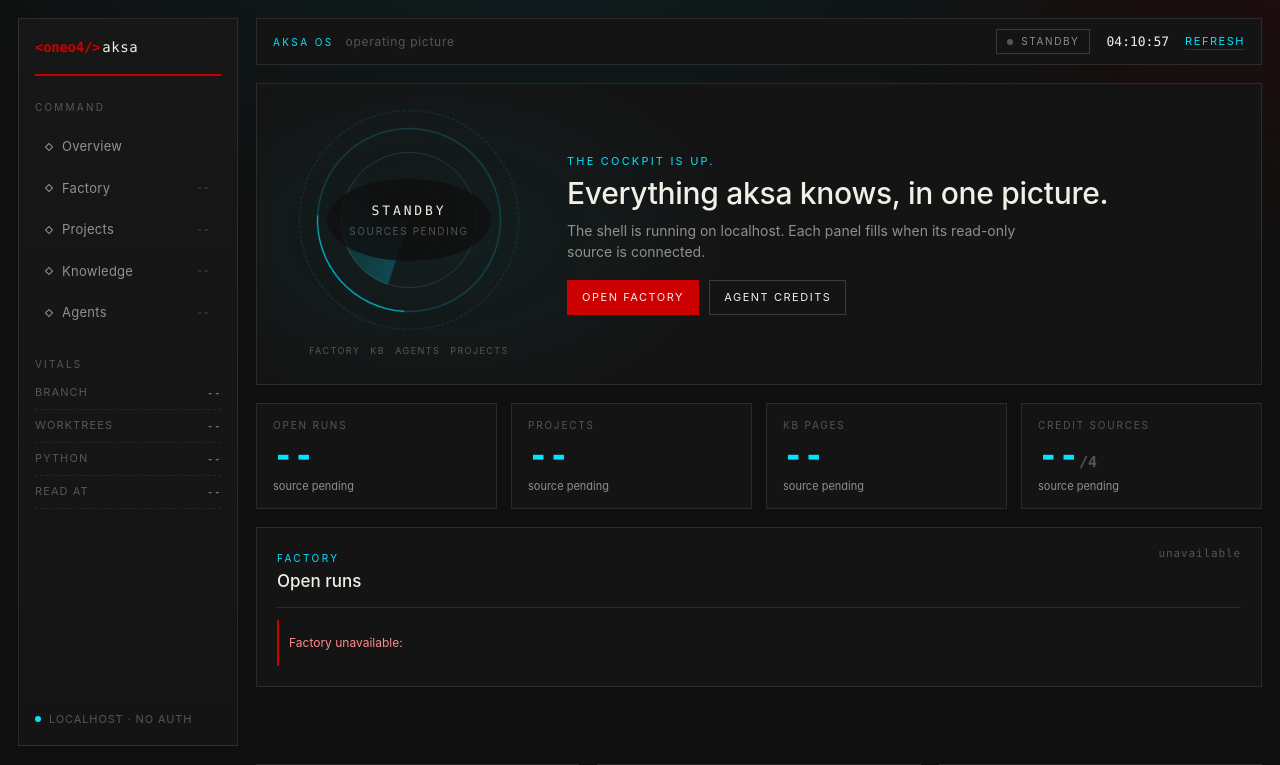
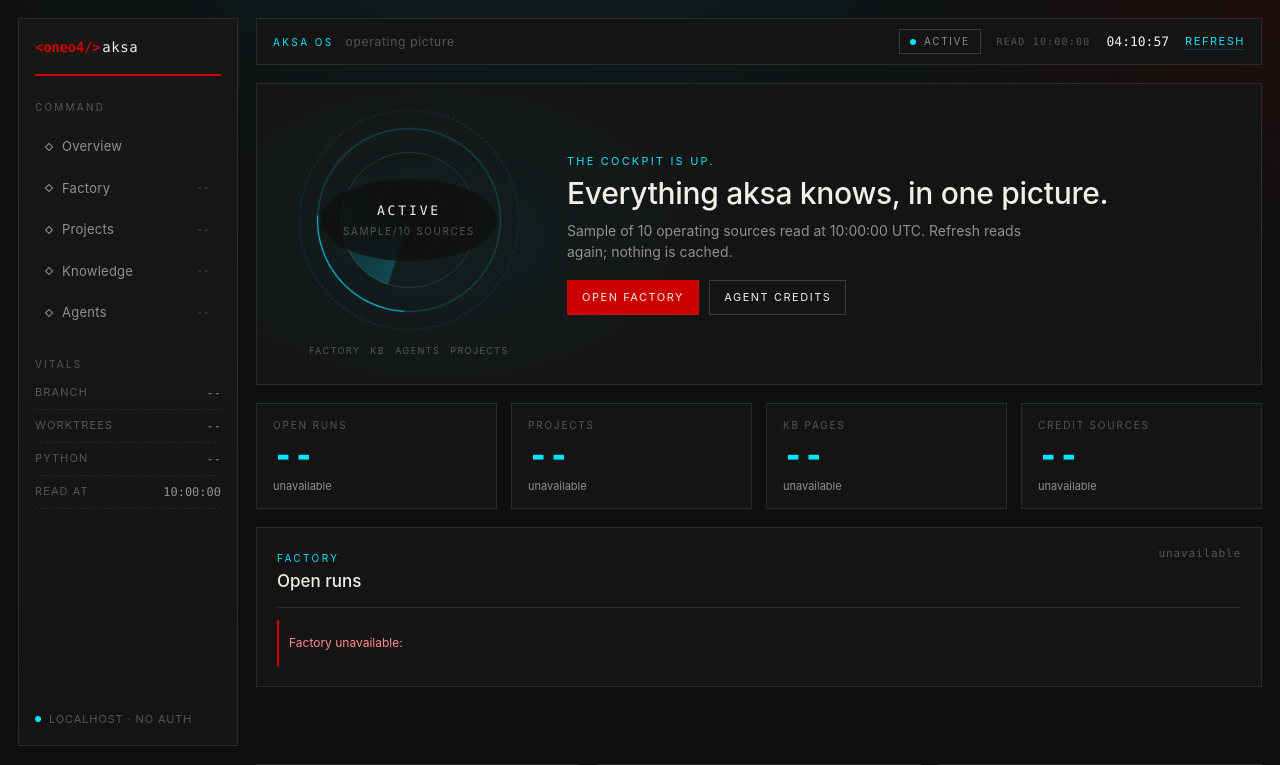
Before and after one commit to oneo4-tech/aksa, a FastAPI app: template os/aksa_os/templates/index.html in a window 1280 px wide. Shown: the top 765 px of the page. Run offline with FastAPI, Linux system fonts and the light colour scheme; the template is opened without the code that fills it: most values are stand-ins (such as "Sample title", 1, 10 or a date in 2020); parts of the project's set-up code (start-up, migrations or seed data) failed here and were passed over.

Commit message:
feat(os): overview aggregation and refresh
Refs #37

```diff
--- a/os/aksa_os/app.py
+++ b/os/aksa_os/app.py
@@ -2,6 +2,7 @@
 
 from collections.abc import Callable
 from dataclasses import dataclass
+from datetime import datetime
 from pathlib import Path
 
 from fastapi import FastAPI, Request
@@ -10,7 +11,7 @@ from fastapi.staticfiles import StaticFiles
 from fastapi.templating import Jinja2Templates
 
 from aksa_os.env import read_env
-from aksa_os.models import CreditView, FactoryView, KnowledgeView, ProjectsView, Source
+from aksa_os.models import CreditView, FactoryView, KnowledgeView, ProjectsView, Source, SystemView
 from aksa_os.runner import run_command
 from aksa_os.settings import Settings
 from aksa_os.sources.credits import (
@@ -25,6 +26,7 @@ from aksa_os.sources.credits import (
 from aksa_os.sources.factory import read_factory
 from aksa_os.sources.knowledge import read_knowledge
 from aksa_os.sources.projects import read_projects
+from aksa_os.sources.system import read_system
 
 PACKAGE_ROOT = Path(__file__).resolve().parent
 TEMPLATES = Jinja2Templates(directory=PACKAGE_ROOT / "templates")
@@ -38,6 +40,7 @@ class Sources:
     projects: Callable[[], Source[ProjectsView]]
     knowledge: Callable[[], Source[KnowledgeView]]
     credits: Callable[[], Source[CreditView]]
+    system: Callable[[], Source[SystemView]]
 
 
 def default_sources(settings: Settings | None = None) -> Sources:
@@ -53,7 +56,27 @@ def default_sources(settings: Settings | None = None) -> Sources:
             lambda: read_opencode(settings.opencode_db),
             lambda: read_google(settings.local_settings),
         ),
+        system=lambda: read_system(settings.repo_root, run_command, settings.timeout),
     )
+
+
+def status_of(*sources: Source) -> str:
+    """online when every source answered, degraded when some did, offline when none."""
+    answered = sum(source.ok for source in sources)
+    if answered == len(sources):
+        return "online"
+    return "degraded" if answered else "offline"
+
+
+def latest_read(*sources: Source) -> datetime | None:
+    """The newest read time among the sources that carry one."""
+    moments = [source.read_at for source in sources if source.read_at]
+    return max(moments) if moments else None
+
+
+def shell(page: str, system: Source[SystemView], read_at: datetime | None, status: str, **values) -> dict:
+    """The values the shell needs on every page, plus the page's own sources."""
+    return {"page": page, "system": system, "read_at": read_at, "status": status, **values}
 
 
 def create_app(sources: Sources | None = None) -> FastAPI:
@@ -62,38 +85,62 @@ def create_app(sources: Sources | None = None) -> FastAPI:
     app = FastAPI(title="AKSA OS", docs_url=None, redoc_url=None)
     app.mount("/static", StaticFiles(directory=PACKAGE_ROOT / "static"), name="static")
 
+    @app.middleware("http")
+    async def no_store(request: Request, call_next):
+        """Each HTML page is read fresh, so the browser must not serve a cached copy."""
+        response = await call_next(request)
+        if response.headers.get("content-type", "").startswith("text/html"):
+            response.headers["Cache-Control"] = "no-store"
+        return response
+
     @app.get("/", response_class=HTMLResponse)
     def overview(request: Request) -> HTMLResponse:
-        return TEMPLATES.TemplateResponse(
-            request,
-            "index.html",
-            {
-                "page": "overview",
-                "factory": sources.factory(),
-                "projects": sources.projects(),
-                "knowledge": sources.knowledge(),
-                "credits": sources.credits(),
-            },
+        system = sources.system()
+        factory = sources.factory()
+        projects = sources.projects()
+        knowledge = sources.knowledge()
+        credits = sources.credits()
+        operating = (factory, projects, knowledge, credits)
+        context = shell(
+            "overview",
+            system,
+            latest_read(*operating) or system.read_at,
+            status_of(*operating),
+            factory=factory,
+            projects=projects,
+            knowledge=knowledge,
+            credits=credits,
+            sources_ok=sum(source.ok for source in operating),
+            sources_total=len(operating),
         )
+        return TEMPLATES.TemplateResponse(request, "index.html", context)
 
     @app.get("/factory", response_class=HTMLResponse)
     def factory_screen(request: Request) -> HTMLResponse:
-        return TEMPLATES.TemplateResponse(request, "factory.html", {"page": "factory", "factory": sources.factory()})
+        system = sources.system()
+        factory = sources.factory()
+        context = shell("factory", system, factory.read_at, status_of(factory), factory=factory)
+        return TEMPLATES.TemplateResponse(request, "factory.html", context)
 
     @app.get("/projects", response_class=HTMLResponse)
     def projects_screen(request: Request) -> HTMLResponse:
-        return TEMPLATES.TemplateResponse(
-            request, "projects.html", {"page": "projects", "projects": sources.projects()}
-        )
+        system = sources.system()
+        projects = sources.projects()
+        context = shell("projects", system, projects.read_at, status_of(projects), projects=projects)
+        return TEMPLATES.TemplateResponse(request, "projects.html", context)
 
     @app.get("/knowledge", response_class=HTMLResponse)
     def knowledge_screen(request: Request) -> HTMLResponse:
-        return TEMPLATES.TemplateResponse(
-            request, "knowledge.html", {"page": "knowledge", "knowledge": sources.knowledge()}
-        )
+        system = sources.system()
+        knowledge = sources.knowledge()
+        context = shell("knowledge", system, knowledge.read_at, status_of(knowledge), knowledge=knowledge)
+        return TEMPLATES.TemplateResponse(request, "knowledge.html", context)
 
     @app.get("/agents", response_class=HTMLResponse)
     def agents_screen(request: Request) -> HTMLResponse:
-        return TEMPLATES.TemplateResponse(request, "agents.html", {"page": "agents", "credits": sources.credits()})
+        system = sources.system()
+        credits = sources.credits()
+        context = shell("agents", system, credits.read_at, status_of(credits), credits=credits)
+        return TEMPLATES.TemplateResponse(request, "agents.html", context)
 
     return app
--- a/os/aksa_os/static/aksa_os.css
+++ b/os/aksa_os/static/aksa_os.css
@@ -277,6 +277,38 @@ a {
   background: var(--faint);
   animation: none;
   box-shadow: none;
+}
+
+.status-pill.online {
+  color: var(--cyan);
+  border-color: var(--cyan-dim);
+}
+
+.status-pill.degraded {
+  color: var(--text);
+}
+
+.status-pill.degraded .pulse {
+  background: var(--text);
+  box-shadow: 0 0 0 0 rgba(242, 239, 230, 0.4);
+}
+
+.status-pill.offline {
+  color: var(--red);
+  border-color: rgba(204, 0, 0, 0.5);
+}
+
+.status-pill.offline .pulse {
+  background: var(--red);
+  animation: none;
+  box-shadow: none;
+}
+
+.read-at {
+  font-size: 10px;
+  letter-spacing: 0.12em;
+  text-transform: uppercase;
+  color: var(--faint);
 }
 
 .clock {
--- a/os/aksa_os/templates/base.html
+++ b/os/aksa_os/templates/base.html
@@ -24,10 +24,16 @@
 
       <p class="rail-label">Vitals</p>
       <dl class="vitals">
+        {% if system is defined and system.ok %}
+        <div><dt>Branch</dt><dd class="mono">{{ system.value.branch }}</dd></div>
+        <div><dt>Worktrees</dt><dd class="mono">{{ system.value.worktrees }}</dd></div>
+        <div><dt>Python</dt><dd class="mono">{{ system.value.python }}</dd></div>
+        {% else %}
         <div><dt>Branch</dt><dd class="mono">--</dd></div>
         <div><dt>Worktrees</dt><dd class="mono">--</dd></div>
         <div><dt>Python</dt><dd class="mono">--</dd></div>
-        <div><dt>Read at</dt><dd class="mono">--</dd></div>
+        {% endif %}
+        <div><dt>Read at</dt><dd class="mono">{{ read_at.strftime('%H:%M:%S') if read_at else '--' }}</dd></div>
       </dl>
 
       <p class="rail-foot"><span class="pulse"></span>localhost &middot; no auth</p>
@@ -40,7 +46,8 @@
           <span class="topbar-sub">{% block subtitle %}operating picture{% endblock %}</span>
         </div>
         <div class="topbar-right">
-          <span class="status-pill standby"><span class="pulse"></span>standby</span>
+          <span class="status-pill {{ status }}"><span class="pulse"></span>{{ status }}</span>
+          <span class="read-at mono">read {{ read_at.strftime('%H:%M:%S') if read_at else '--' }}</span>
           <span class="clock mono" id="clock">--:--:--</span>
           <a class="refresh" href="{{ request.url.path }}">Refresh</a>
         </div>
--- a/os/aksa_os/templates/index.html
+++ b/os/aksa_os/templates/index.html
@@ -9,8 +9,8 @@
       <div class="ring ring-inner"></div>
       <div class="sweep"></div>
       <div class="core-center">
-        <span class="core-state">STANDBY</span>
-        <span class="core-sub">sources pending</span>
+        <span class="core-state">{{ status|upper }}</span>
+        <span class="core-sub">{{ sources_ok }}/{{ sources_total }} sources</span>
       </div>
     </div>
     <div class="core-ticks">
@@ -21,7 +21,7 @@
   <div class="hero-copy">
     <p class="greeting">The cockpit is up.</p>
     <h1>Everything aksa knows, in one picture.</h1>
-    <p class="hero-line">The shell is running on localhost. Each panel fills when its read-only source is connected.</p>
+    <p class="hero-line">{{ sources_ok }} of {{ sources_total }} operating sources read at {{ read_at.strftime('%H:%M:%S') if read_at else '--' }} UTC. Refresh reads again; nothing is cached.</p>
     <div class="hero-actions">
       <a class="button primary" href="https://github.com/oneo4-tech/aksa/issues" target="_blank" rel="noreferrer">Open factory</a>
       <a class="button" href="#credits">Agent credits</a>
@@ -32,23 +32,23 @@
 <section class="stats">
   <article class="stat">
     <span class="stat-label">Open runs</span>
-    <strong class="stat-value mono">--</strong>
-    <span class="stat-note">source pending</span>
+    <strong class="stat-value mono">{% if factory.ok %}{{ factory.value.runs|length }}{% else %}--{% endif %}</strong>
+    <span class="stat-note">{% if factory.ok %}{% set waiting = factory.value.waiting %}{% if waiting %}{{ waiting }} need{{ 's' if waiting == 1 else '' }} you{% else %}all clear{% endif %}{% else %}unavailable{% endif %}</span>
   </article>
   <article class="stat">
     <span class="stat-label">Projects</span>
-    <strong class="stat-value mono">--</strong>
-    <span class="stat-note">source pending</span>
+    <strong class="stat-value mono">{% if projects.ok %}{{ projects.value.projects|length }}{% else %}--{% endif %}</strong>
+    <span class="stat-note">{% if projects.ok %}{% set repos = projects.value.projects|selectattr('is_repo')|list|length %}{{ repos }} repositor{{ 'y' if repos == 1 else 'ies' }}{% else %}unavailable{% endif %}</span>
   </article>
   <article class="stat">
     <span class="stat-label">KB pages</span>
-    <strong class="stat-value mono">--</strong>
-    <span class="stat-note">source pending</span>
+    <strong class="stat-value mono">{% if knowledge.ok %}{{ knowledge.value.pages|length }}{% else %}--{% endif %}</strong>
+    <span class="stat-note">{% if knowledge.ok %}{{ knowledge.value.inbox_count }} in inbox{% else %}unavailable{% endif %}</span>
   </article>
   <article class="stat">
     <span class="stat-label">Credit sources</span>
-    <strong class="stat-value mono">--<span class="stat-of">/4</span></strong>
-    <span class="stat-note">source pending</span>
+    <strong class="stat-value mono">{% if credits.ok %}{{ credits.value.available }}<span class="stat-of">/{{ credits.value.providers|length }}</span>{% else %}--{% endif %}</strong>
+    <span class="stat-note">{% if credits.ok %}{{ credits.value.available }}/{{ credits.value.providers|length }} available{% else %}unavailable{% endif %}</span>
   </article>
 </section>
 
```
Also changed, not shown: os/aksa_os/models.py (+9 -0 lines), os/aksa_os/sources/system.py (added, +42 -0 lines), tests/test_aksa_os_data.py (+89 -4 lines), tests/test_aksa_os_routes.py (+266 -0 lines).
